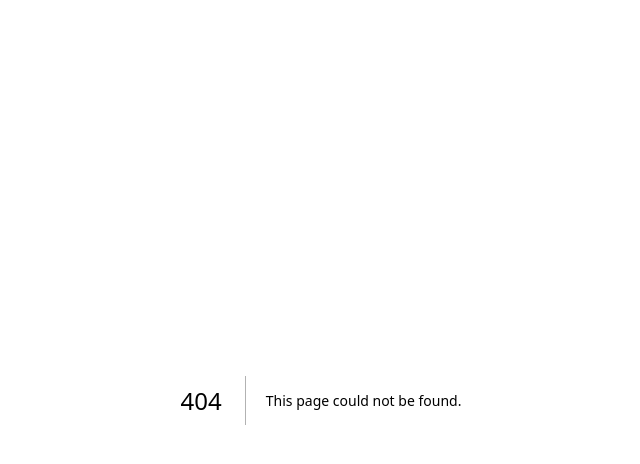
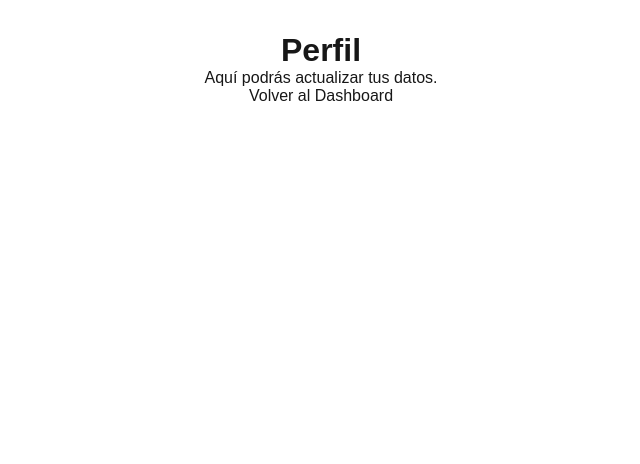
Before and after one commit to vatojuan/plataforma-empleo, a Next.js app: page /profile in a window 1280 px wide. Before the commit this address had no page. Shown: the top 464 px of the page, without its empty margins (319-959 px from the left). Built offline with nearby package versions, Linux system fonts and the light colour scheme.

Commit message:
Agrega página de perfil básica

```diff
--- /dev/null
+++ b/pages/profile.js
@@ -0,0 +1,12 @@
+// pages/profile.js
+export default function Profile() {
+    return (
+      <div style={{ textAlign: "center", marginTop: "2rem" }}>
+        <h1>Perfil</h1>
+        <p>Aquí podrás actualizar tus datos.</p>
+        <p>
+          <a href="/dashboard">Volver al Dashboard</a>
+        </p>
+      </div>
+    );
+  }
```
